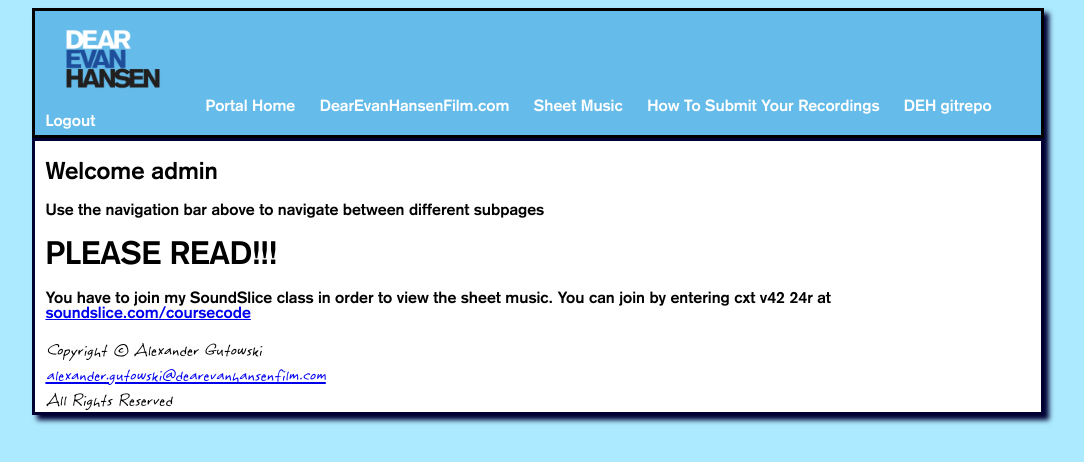
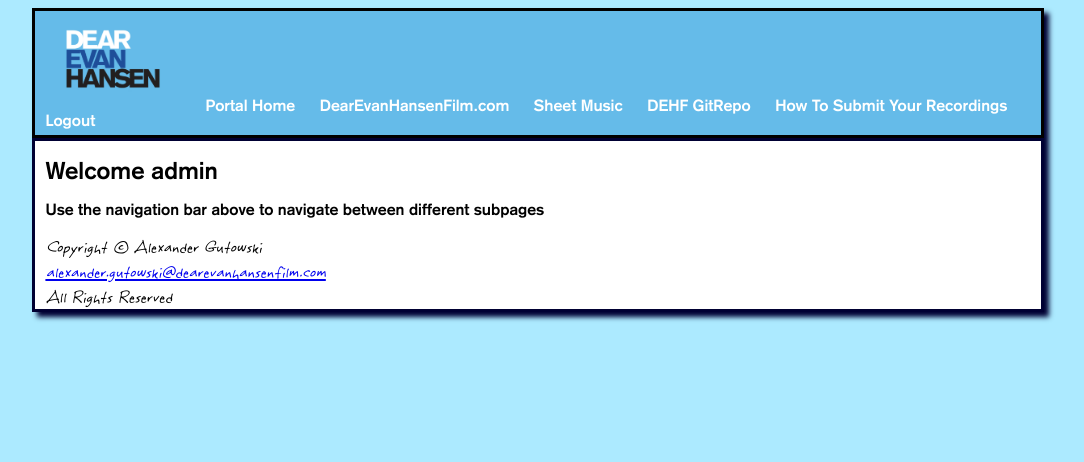
Before and after one commit to alexgutowski05/temp, a plain HTML site: page admin.html in a window 1280 px wide. Shown: the whole page, without its empty margins (102-1186 px from the left). Drawn offline with Linux system fonts and the light colour scheme.

Commit message:
Update admin.html

```diff
--- a/admin.html
+++ b/admin.html
@@ -14,17 +14,14 @@
 				<img src="logo.gif" alt="Logo" height="100" width="155.56">
 				<a href="admin.html">Portal Home</a>
 				<a href="https://www.dearevanhansenfilm.com">DearEvanHansenFilm.com</a>
-				<a href="https://www.soundslice.com/courses/2903">Sheet Music</a>
+				<a href="https://flat.io/alex_gutowski">Sheet Music</a>
+				<a href="https://github.com/alexgutowski05/dearevanhansenfilm/portal">DEHF GitRepo</a>
 				<a href="admin=323.html">How To Submit Your Recordings</a>
-				<a href="https://www.github.com/alexgutowski05/dearevanhansenfilm">DEH gitrepo</a>
 				<a href="index.html">Logout</a>
 			</nav>
 			<div id="content">
 				<h2>Welcome admin</h2>
 				<div>Use the navigation bar above to navigate between different subpages</div>
-
-			<h1>PLEASE READ!!!</h1>
-				<div>You have to join my SoundSlice class in order to view the sheet music. You can join by entering <b>cxt v42 24r</b> at <a href="https://www.soundslice.com/coursecode">soundslice.com/coursecode</a></div>
 				<br>
 				<footer>
 					Copyright &copy; Alexander Gutowski
```
